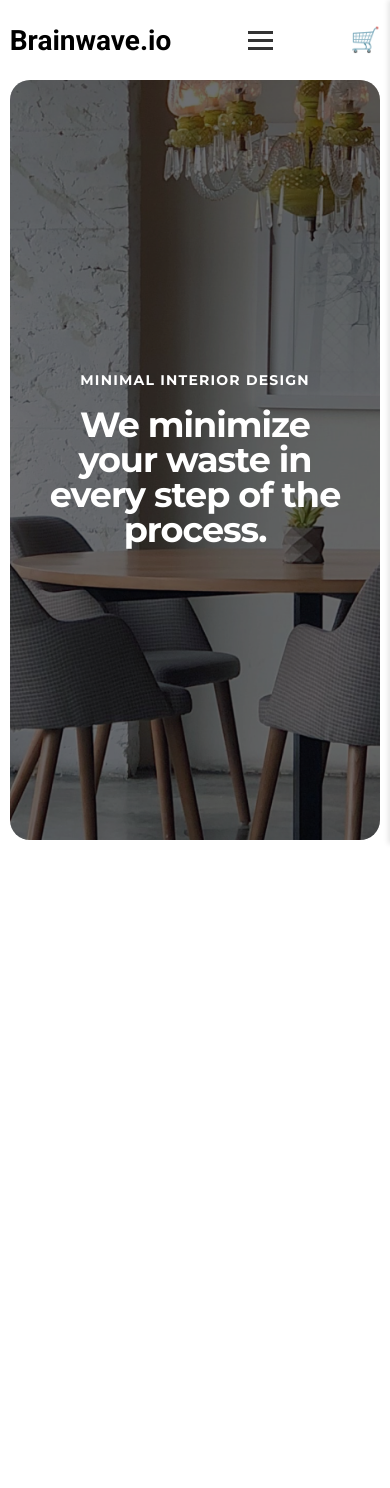
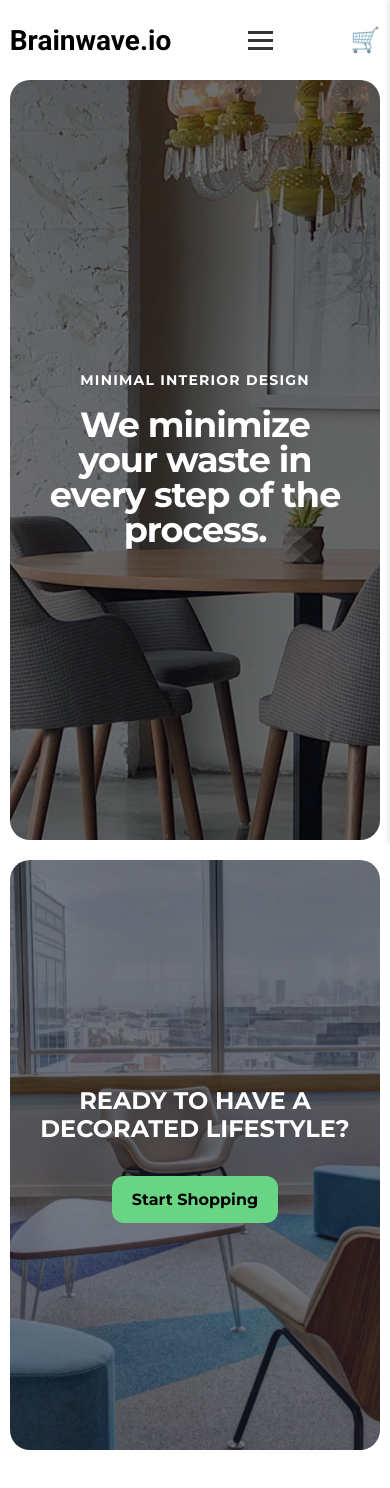
Before and after one commit to Akbarshoh404/figma-furniture-store, a React (Create React App) app: page / in a window 390 px wide. Shown: the top 1488 px of the page. Before the commit the page ends 844 px from the top, so only its background shows below. Built offline with nearby package versions, Linux system fonts and the light colour scheme.

Commit message:
responsive section5

```diff
--- a/src/Pages/Home/index.jsx
+++ b/src/Pages/Home/index.jsx
@@ -2,12 +2,16 @@ import React from "react";
 
 import Navbar from "../../Layoutes/Navbar";
 import Header from "./Header";
+
+import Section5 from "../Section5";
 
 const Home = () => {
   return (
     <>
       <Navbar />
       <Header />
+
+      <Section5 />
     </>
   );
 };
--- /dev/null
+++ b/src/Pages/Section5/index.jsx
@@ -0,0 +1,15 @@
+import React from "react";
+import styles from "./styles.module.scss";
+
+const Section5 = () => {
+  return (
+    <div className={styles.section}>
+      <div className={styles.container}>
+        <p>Ready to have a decorated lifestyle?</p>
+        <button>Start Shopping</button>
+      </div>
+    </div>
+  );
+};
+
+export default Section5;
--- /dev/null
+++ b/src/Pages/Section5/styles.module.scss
@@ -0,0 +1,88 @@
+// styles.module.scss
+@import url("https://fonts.googleapis.com/css2?family=Montserrat:wght@400;700&display=swap");
+
+.section {
+  width: 100%;
+  height: 100vh;
+  padding: 20px 0;
+}
+
+.container {
+  width: 95%;
+  margin: auto;
+  height: 100%;
+
+  background-image: url("../../Components/images/section5.png");
+  background-size: cover;
+  background-position: center;
+  background-repeat: no-repeat;
+
+  display: flex;
+  flex-direction: column;
+  align-items: center;
+  justify-content: center;
+  gap: 2rem;
+
+  border-radius: 20px;
+
+  p {
+    font-family: "Montserrat", sans-serif;
+    font-weight: 700;
+    font-size: clamp(1.5rem, 4vw, 3.125rem);
+    width: 90%;
+    max-width: 800px;
+    margin: 0 auto;
+    text-align: center;
+    text-transform: uppercase;
+    color: white;
+    line-height: 1.2;
+  }
+
+  button {
+    background-color: #68d585;
+    padding: 1.25rem 2rem;
+    border: none;
+    border-radius: 12px;
+    font-family: "Montserrat", sans-serif;
+    font-weight: 700;
+    font-size: clamp(1rem, 2vw, 1.25rem);
+    text-align: center;
+    cursor: pointer;
+    transition: transform 0.2s ease, background-color 0.2s ease;
+
+    &:hover {
+      transform: scale(1.05);
+    }
+  }
+}
+
+@media (max-width: 768px) {
+  .container {
+    min-height: 500px;
+    height: 80vh;
+    padding: 1rem;
+
+    p {
+      width: 95%;
+    }
+
+    button {
+      padding: 1rem 1.5rem;
+    }
+  }
+}
+
+@media (max-width: 480px) {
+  .container {
+    min-height: 400px;
+    height: 70vh;
+
+    p {
+      width: 100%;
+    }
+
+    button {
+      padding: 0.875rem 1.25rem;
+    }
+  }
+}
```
Also changed, not shown: src/Components/images/section5.png (added).
